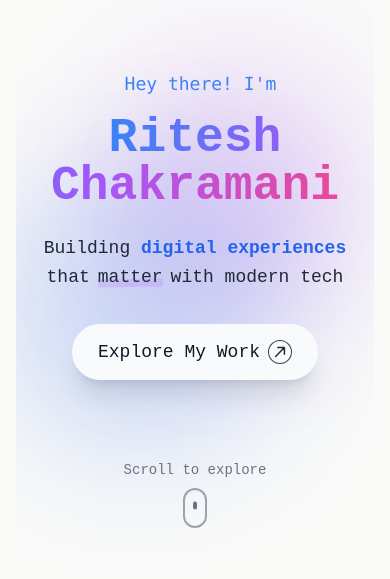
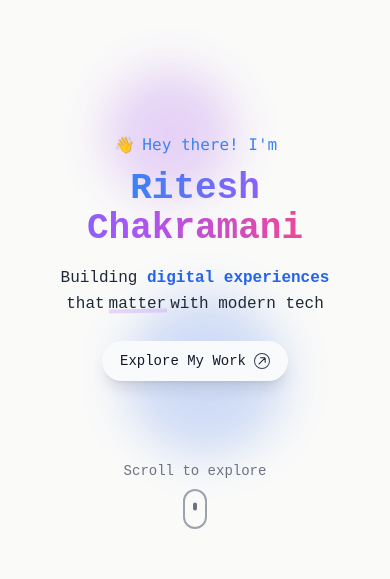
Before and after one commit to rc-exe/Portfolio, a React (Create React App) app: page / in a window 390 px wide. Shown: the part 123-702 px from the top of the page. Built offline with nearby package versions, Linux system fonts and the light colour scheme; no server answers.

Commit message:
Update Hero.js

```diff
--- a/src/sections/Hero.js
+++ b/src/sections/Hero.js
@@ -6,30 +6,34 @@ import Time from '../components/Time';
 
 const Hero = () => {
   return (
-    <section id="hero" className="min-h-screen flex flex-col justify-center items-center text-center px-6 relative overflow-hidden">
-      {/* Background blobs */}
-      <div className="absolute top-1/4 left-1/4 w-64 h-64 bg-purple-600 rounded-full filter blur-3xl opacity-20 animate-float"></div>
-      <div className="absolute bottom-1/3 right-1/4 w-72 h-72 bg-blue-600 rounded-full filter blur-3xl opacity-20 animate-float-delay"></div>
+    <section id="hero" className="min-h-screen flex flex-col justify-center items-center text-center px-4 sm:px-6 relative overflow-hidden">
+      {/* Background blobs - smaller and less prominent on mobile */}
+      <div className="absolute top-1/4 left-1/4 w-32 h-32 sm:w-64 sm:h-64 bg-purple-600 rounded-full filter blur-xl sm:blur-3xl opacity-20 animate-float"></div>
+      <div className="absolute bottom-1/3 right-1/4 w-40 h-40 sm:w-72 sm:h-72 bg-blue-600 rounded-full filter blur-xl sm:blur-3xl opacity-20 animate-float-delay"></div>
 
-      <WeatherWidget />
-      <Time />
+      {/* Weather and Time widgets - repositioned for mobile */}
+      <div className="flex flex-col sm:flex-row items-center gap-4 absolute top-4 right-4 sm:top-6 sm:right-6 z-20">
+        <WeatherWidget />
+        <Time />
+      </div>
 
       <motion.div
-        className="max-w-4xl relative z-10"
+        className="max-w-4xl relative z-10 mt-16 sm:mt-0"
         initial={{ opacity: 0, y: 40 }}
         animate={{ opacity: 1, y: 0 }}
         transition={{ duration: 0.8 }}
       >
         <motion.div
-          className="text-lg md:text-xl mb-4 font-mono text-blue-500 dark:text-blue-400"
+          className="text-base sm:text-lg md:text-xl mb-3 sm:mb-4 font-mono text-blue-500 dark:text-blue-400"
           initial={{ opacity: 0 }}
           animate={{ opacity: 1 }}
           transition={{ delay: 0.2, duration: 0.5 }}
         >
-          <span className="animate-wave inline-block origin-bottom"></span> Hey there! I'm
+          <span className="animate-wave inline-block origin-bottom">👋</span> Hey there! I'm
         </motion.div>
+
         <motion.h1
-          className="text-5xl md:text-7xl font-bold mb-6"
+          className="text-4xl sm:text-5xl md:text-7xl font-bold mb-4 sm:mb-6"
           initial={{ opacity: 0, y: 20 }}
           animate={{ opacity: 1, y: 0 }}
           transition={{ delay: 0.3, duration: 0.8, ease: "backOut" }}
@@ -38,35 +42,38 @@ const Hero = () => {
             Ritesh Chakramani
           </span>
         </motion.h1>
+
         <motion.p
-          className="text-lg md:text-2xl lg:text-3xl mb-8 max-w-2xl mx-auto leading-relaxed"
+          className="text-base sm:text-lg md:text-2xl lg:text-3xl mb-6 sm:mb-8 max-w-2xl mx-auto leading-relaxed"
           initial={{ opacity: 0 }}
           animate={{ opacity: 1 }}
           transition={{ delay: 0.5, duration: 0.8 }}
         >
           Building <span className="font-semibold text-blue-600 dark:text-blue-400">digital experiences</span> that
-          <span className="relative mx-2">
+          <span className="relative mx-1 sm:mx-2">
             <span className="relative z-10">matter</span>
-            <span className="absolute bottom-0 left-0 w-full h-2 bg-purple-400/30 -rotate-1"></span>
+            <span className="absolute bottom-0 left-0 w-full h-1 sm:h-2 bg-purple-400/30 -rotate-1"></span>
           </span>
           with modern tech
         </motion.p>
+
         <motion.div
-          className="flex flex-col sm:flex-row justify-center gap-4"
+          className="flex flex-col sm:flex-row justify-center gap-3 sm:gap-4"
           initial={{ opacity: 0 }}
           animate={{ opacity: 1 }}
           transition={{ delay: 0.7, duration: 0.8 }}
         >
           <a
             href="#projects"
-            className="flex justify-center items-center gap-2 mx-auto shadow-xl text-lg bg-gray-50 dark:bg-gray-800 text-gray-900 dark:text-gray-100 backdrop-blur-md lg:font-semibold isolation-auto border-gray-50 dark:border-gray-700 before:absolute before:w-full before:transition-all before:duration-700 before:hover:w-full before:-left-full before:hover:left-0 before:rounded-full before:bg-emerald-500 hover:text-white dark:hover:text-gray-900 before:-z-10 before:aspect-square before:hover:scale-150 before:hover:duration-700 relative z-10 px-6 py-3 overflow-hidden border-2 rounded-full group"
+            className="flex justify-center items-center gap-2 mx-auto shadow-lg sm:shadow-xl text-sm sm:text-lg bg-gray-50 dark:bg-gray-800 text-gray-900 dark:text-gray-100 backdrop-blur-md font-medium sm:font-semibold isolation-auto border-gray-50 dark:border-gray-700 before:absolute before:w-full before:transition-all before:duration-700 before:hover:w-full before:-left-full before:hover:left-0 before:rounded-full before:bg-emerald-500 hover:text-white dark:hover:text-gray-900 before:-z-10 before:aspect-square before:hover:scale-150 before:hover:duration-700 relative z-10 px-4 py-2 sm:px-6 sm:py-3 overflow-hidden border-2 rounded-full group"
           >
             Explore My Work
-            <svg className="w-6 h-6 group-hover:rotate-180 group-hover:bg-gray-50 dark:group-hover:bg-gray-100 text-gray-800 dark:text-gray-200 ease-linear duration-300 rounded-full border border-gray-700 group-hover:border-none p-1 rotate-45" viewBox="0 0 16 19" xmlns="http://www.w3.org/2000/svg">
+            <svg className="w-4 h-4 sm:w-6 sm:h-6 group-hover:rotate-180 group-hover:bg-gray-50 dark:group-hover:bg-gray-100 text-gray-800 dark:text-gray-200 ease-linear duration-300 rounded-full border border-gray-700 group-hover:border-none p-0.5 sm:p-1 rotate-45" viewBox="0 0 16 19" xmlns="http://www.w3.org/2000/svg">
               <path d="M7 18C7 18.5523 7.44772 19 8 19C8.55228 19 9 18.5523 9 18H7ZM8.70711 0.292893C8.31658 -0.0976311 7.68342 -0.0976311 7.29289 0.292893L0.928932 6.65685C0.538408 7.04738 0.538408 7.68054 0.928932 8.07107C1.31946 8.46159 1.95262 8.46159 2.34315 8.07107L8 2.41421L13.6569 8.07107C14.0474 8.46159 14.6805 8.46159 15.0711 8.07107C15.4616 7.68054 15.4616 7.04738 15.0711 6.65685L8.70711 0.292893ZM9 18L9 1H7L7 18H9Z" className="fill-gray-800 dark:fill-gray-100 group-hover:fill-gray-800 dark:group-hover:fill-gray-900"></path>
             </svg>
           </a>
         </motion.div>
+
         <ScrollIndicator />
       </motion.div>
     </section>
```
